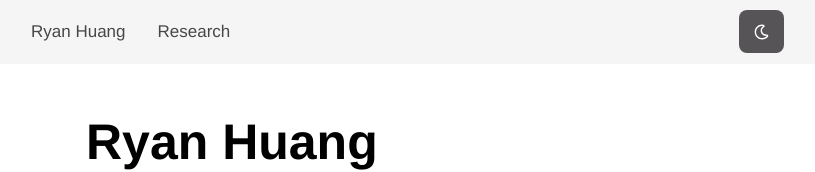
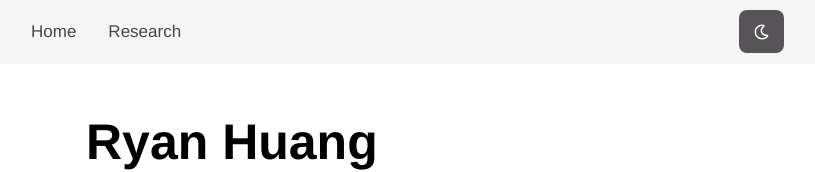
Before and after one commit to ryanhuang8/ryanhuang.dev, a React (Vite) app: page / in a window 1280 px wide. Shown: the top 172 px of the page, without its empty margins (244-1059 px from the left). Built offline with nearby package versions, Linux system fonts and the light colour scheme; a web font is replaced by a local one.

Commit message:
feat: change design in navbar

```diff
--- a/src/components/Navbar.tsx
+++ b/src/components/Navbar.tsx
@@ -14,7 +14,7 @@
             <div className="center-nav">
                 <div className="nav-tabs">
                 <ul>
-                    <li><a href="/">Ryan Huang</a></li>
+                    <li><a href="/">Home</a></li>
                     <li><a href="/research" className="new-page">Research</a></li>
                     {/* <li><a href="/experience">Experience</a></li> */}
                 </ul>
--- a/src/components/startPage/Introduction.tsx
+++ b/src/components/startPage/Introduction.tsx
@@ -10,7 +10,7 @@
             Ryan Huang
         </div>
         <div className="intro">
-            I study computer science <a href="https://www.brown.edu/" target="_blank">@Brown University</a> and am part of the <a href="https://plme.med.brown.edu/" target="_blank">PLME Program</a>. I'm currently interested in software engineering, AI/ML research, and biotech.
+            I study computer science <a href="https://www.brown.edu/" target="_blank">@ Brown University</a> and am part of the <a href="https://plme.med.brown.edu/" target="_blank">PLME Program</a>. I'm currently interested in software engineering, AI/ML research, and biotech.
         </div>
         <div className="simple-navigation">
             <a href={Resume} target="_blank">
```
